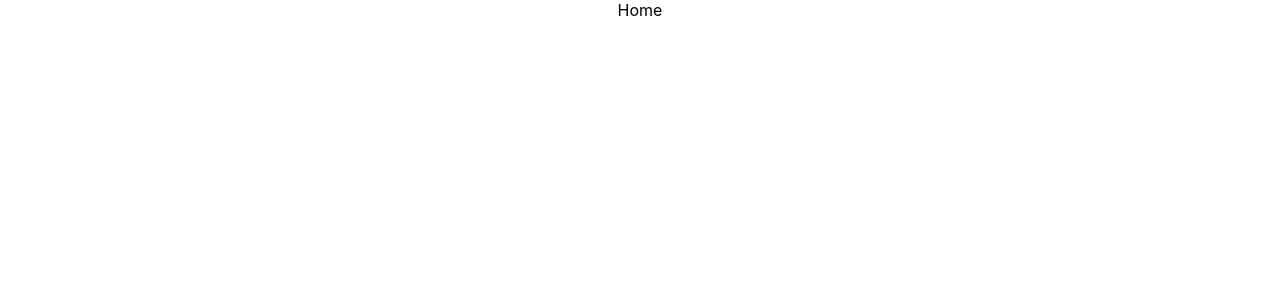
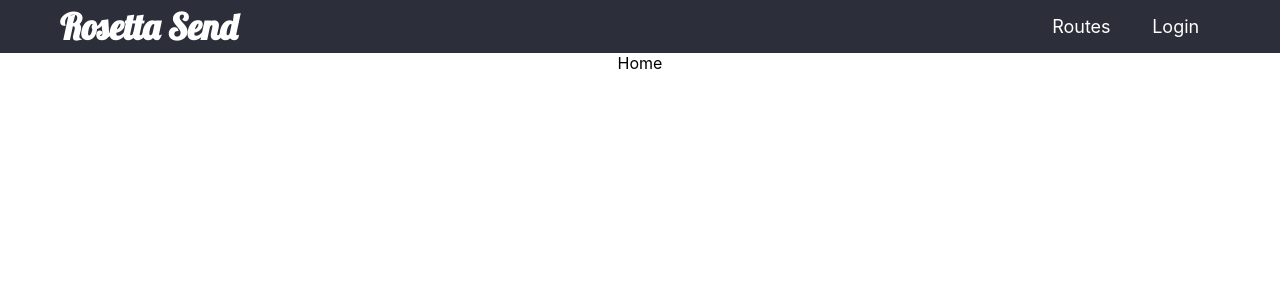
Before and after one commit to olliepayne/rosetta-send, a React (Create React App) app: page / in a window 1280 px wide. Shown: the top 300 px of the page. Built offline with nearby package versions, Linux system fonts and the light colour scheme.

Commit message:
implement old navbar

```diff
--- a/controllers/authController.js
+++ b/controllers/authController.js
@@ -27,7 +27,7 @@ function signup(req, res) {
     newUser.password = hash
     newUser.save()
      .then((savedUser) => {
-      const token = jwt.sign({ user: newUser }, process.env.JWT_SECRET)
+      const token = jwt.sign({ user: savedUser }, process.env.JWT_SECRET)
       res.json({ token })
      })
    })
--- /dev/null
+++ b/src/components/Navbar/Navbar.jsx
@@ -0,0 +1,27 @@
+import { Link } from 'react-router-dom'
+import NavbarCSS from './Navbar.module.css'
+
+const Navbar = (props) => {
+ const { tokenIndex } = props
+
+ return (
+  <nav>
+   <h2 className={NavbarCSS.siteName}><Link to="/">Rosetta Send</Link></h2>
+   <ul className={NavbarCSS.navLinks}>
+    {tokenIndex ?
+     <>
+      <li><Link to="/routes">Routes</Link></li>
+      <li><Link to="/login">Logout</Link></li>
+     </>
+     :
+     <>
+      <li><Link to="/routes">Routes</Link></li>
+      <li><Link to="/login">Login</Link></li>
+     </>
+    }
+   </ul>
+  </nav>
+ )
+}
+
+export default Navbar
--- /dev/null
+++ b/src/components/Navbar/Navbar.module.css
@@ -0,0 +1,43 @@
+@import url('https://fonts.googleapis.com/css2?family=Lobster&family=Open+Sans&display=swap');
+
+nav {
+  display: flex;
+  justify-content: space-between;
+  align-items: center;
+  grid-area: "nav";
+  background-color: rgb(44, 47, 58);
+}
+
+.siteName {
+  margin: 0 0 0 60px;
+}
+
+.siteName > a {
+ font-family: 'Lobster', cursive;
+ text-decoration: none;
+ color: white;
+ font-size: 1.5em;
+}
+
+.navLinks {
+  display: flex;
+  justify-content: space-around;
+  list-style-type: none;
+  padding: 0;
+  margin-right: 60px;
+}
+
+.navLinks li {
+  margin: 0 1.3em;
+}
+
+.navLinks li > a {
+  text-decoration: none;
+  color: white;
+  font-size: 18px;
+}
+
+.navLinks li > a:hover {
+  text-decoration: underline;
+  color: coral;
+}
--- a/src/pages/App/App.js
+++ b/src/pages/App/App.js
@@ -1,17 +1,20 @@
+import { useState } from 'react'
 import { Route, Switch } from 'react-router-dom'
 import './App.css';
 import * as authAPI from '../../services/authAPI'
+import Navbar from '../../components/Navbar/Navbar'
 import Landing from '../Landing/Landing'
 import Signup from '../Signup/Signup'
 
 function App() {
  const handleSignup = async (form) => {
   const result = await authAPI.signup(form)
-  console.log(result)
+
  }
 
  return (
   <div className="App">
+   <Navbar />
    <Switch>
     <Route exact path="/">
      <Landing />
--- a/src/pages/Landing/Landing.jsx
+++ b/src/pages/Landing/Landing.jsx
@@ -1,4 +1,6 @@
-const Landing = () => {
+import { useState } from 'react'
+
+const Landing = (props) => {
  return (
   <div>
    Home
```
